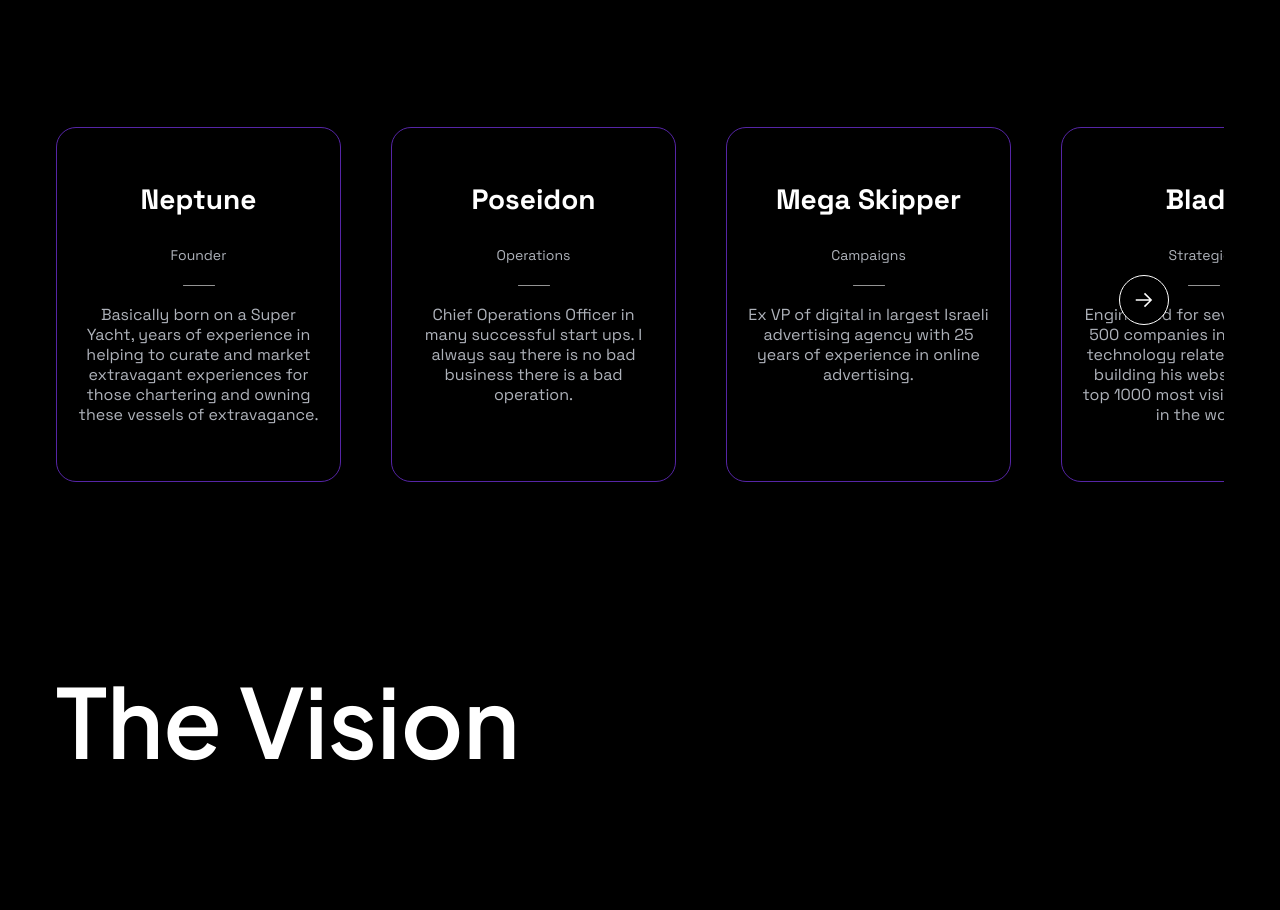
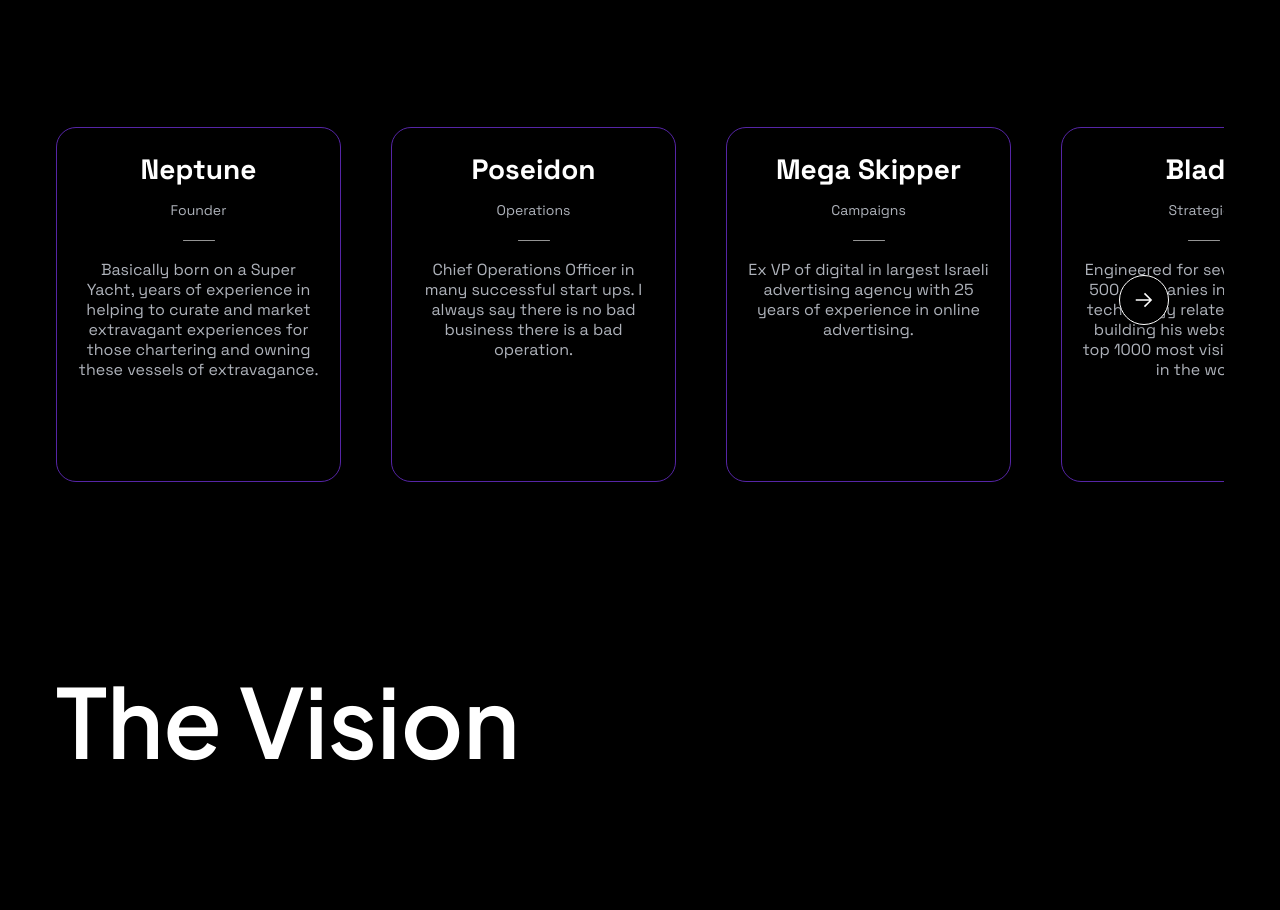
Before and after one commit to yclub-io/yachts-lending, a Next.js app: page / in a window 1280 px wide. Shown: the part 3204-4114 px from the top of the page. Built offline with nearby package versions, Linux system fonts and the light colour scheme.

Commit message:
decrease padding top in desktop team card

```diff
--- a/components/TeamDesktop.js
+++ b/components/TeamDesktop.js
@@ -36,8 +36,8 @@ const TeamDesktop = ({ teamData }) => {
       key={index}
       className="m-auto flex h-[355px] w-[285px] flex-col rounded-[20px] border border-purple-1 px-1 text-center font-Grotesk"
     >
-      <p className="pt-[50px] text-[28px] font-bold">{membber.name}</p>
-      <p className="pt-[25px] text-sm text-gray-1">{membber.meta}</p>
+      <p className="pt-[20px] text-[28px] font-bold">{membber.name}</p>
+      <p className="pt-[10px] text-sm text-gray-1">{membber.meta}</p>
 
       <img
         className="mx-auto w-8 py-[20px]"
```
